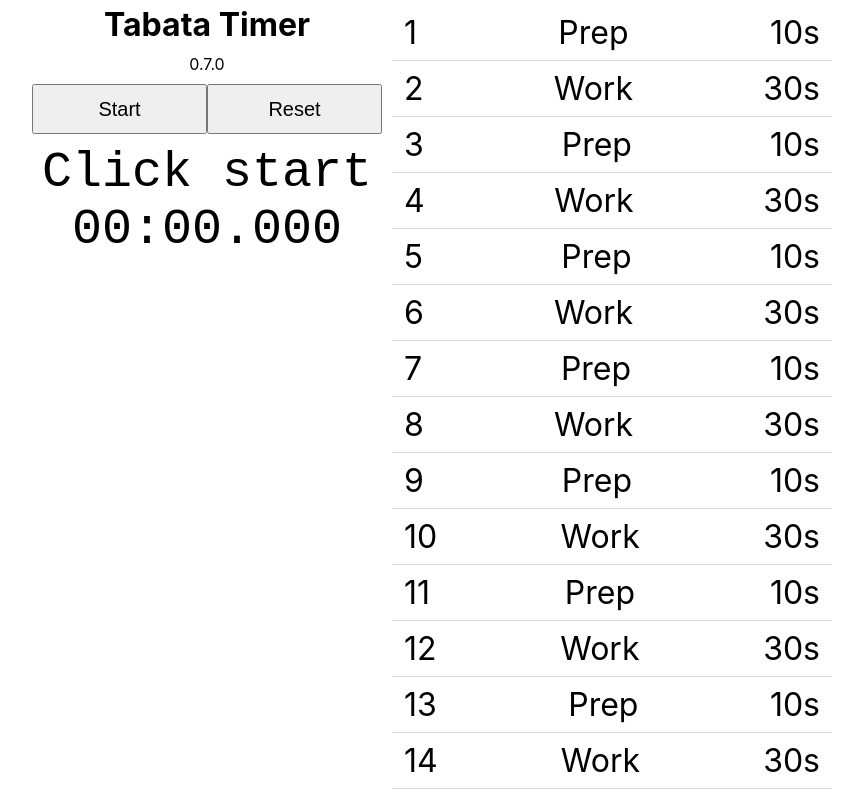
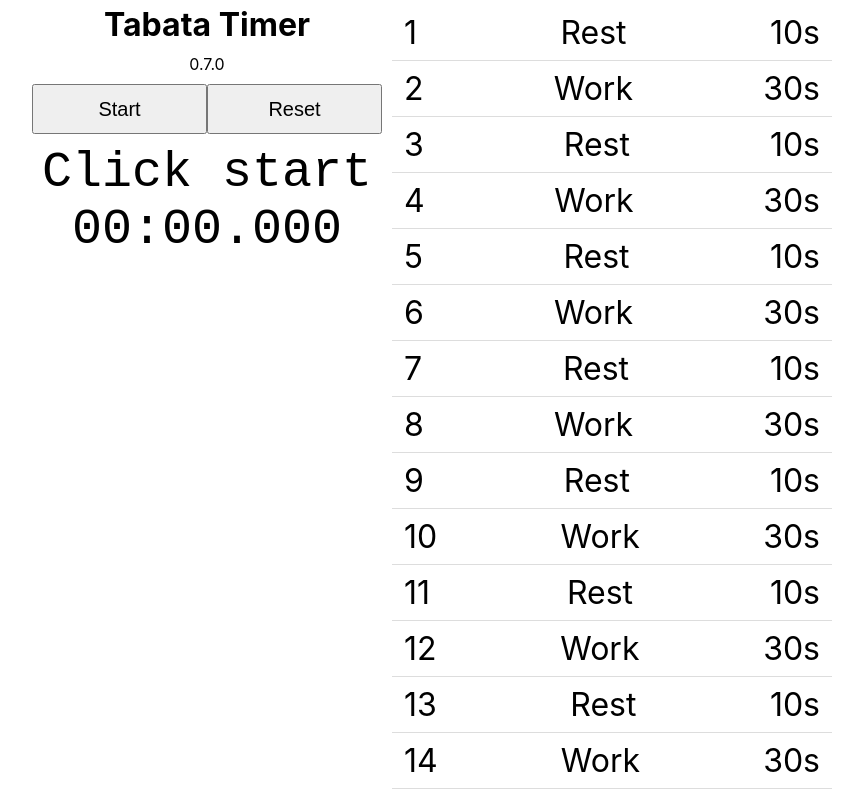
Before and after one commit to cristiklein/tabata-timer, a React app: page / in a window 1280 px wide. Shown: the whole page, without its empty margins (208-1071 px from the left). Built offline with nearby package versions, Linux system fonts and the light colour scheme.

Commit message:
Rename prep to rest

```diff
--- a/src/App.tsx
+++ b/src/App.tsx
@@ -22,7 +22,7 @@ function initStages(): Stage[] {
   const stages: Stage[] = [];
 
   for (let cycle: number = 0; cycle < 8; cycle++) {
-    stages.push({ name: 'Prep', durationMs: 10000 });
+    stages.push({ name: 'Rest', durationMs: 10000 });
     stages.push({ name: 'Work', durationMs: 30000 });
   }
 
@@ -75,7 +75,7 @@ const MainContainer = styled.div`
     font-family: monospace;
     text-align: center;
 
-    & .prep {
+    & .rest {
       background-color: green;
     }
 
@@ -281,7 +281,7 @@ const App: React.FC<AppProps> = ({ stages = initStages() }) => {
       <div className="timers">
         <div className={
           stageName === "Work" ? "work" :
-          stageName === "Prep" ? "prep" :
+          stageName === "Rest" ? "rest" :
           ""
         }>{ stageName }</div>
         <div>{ formatDuration(timerState.stageEndTimeMs - timerState.elapsedTimeMs) }</div>
```
